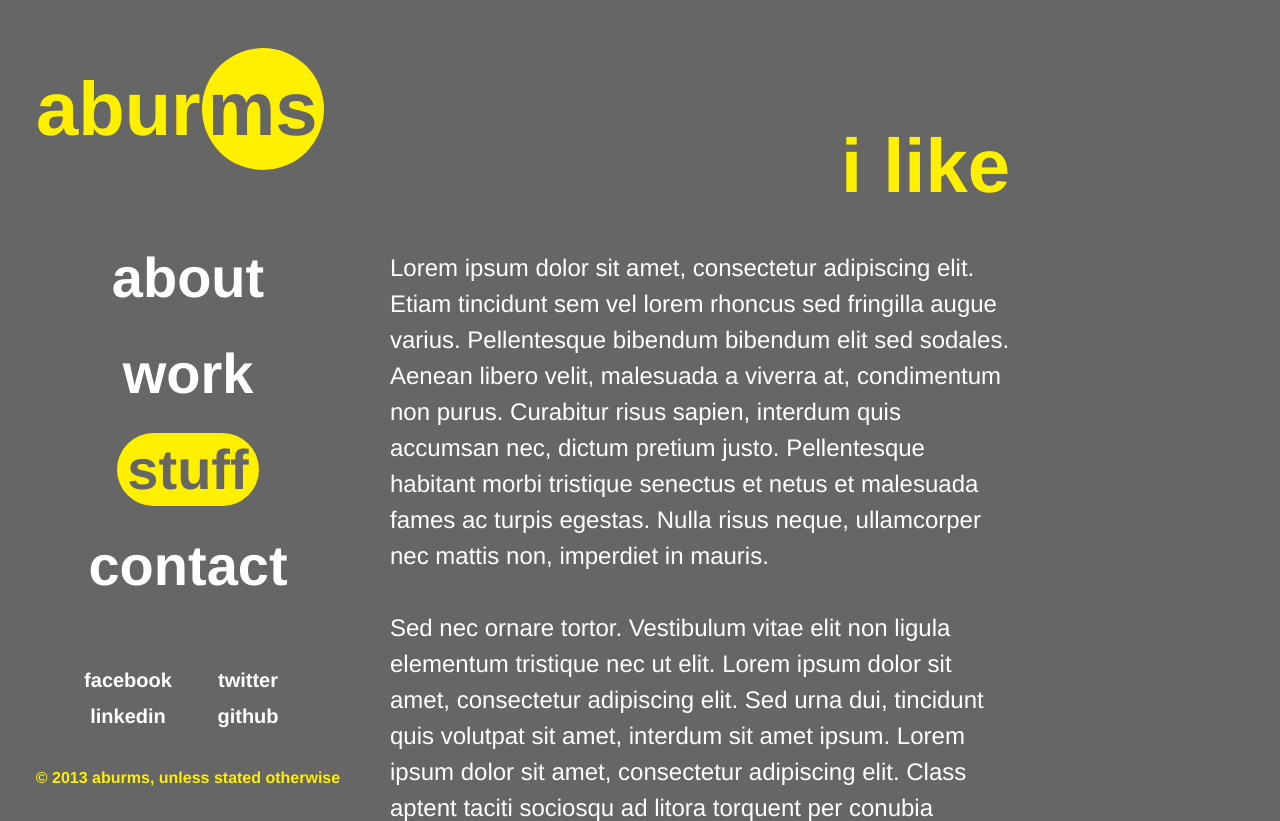
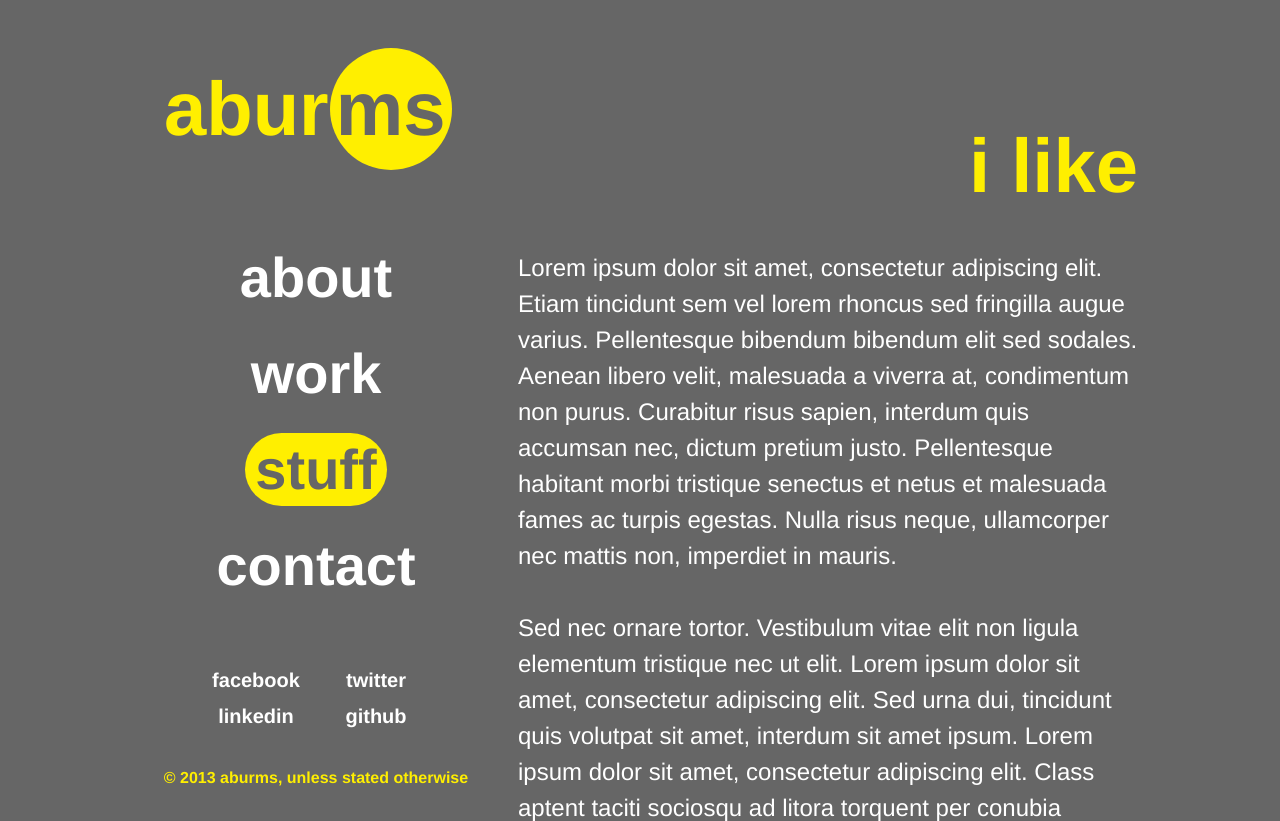
Before and after one commit to ashoaib/aburms-static, a plain HTML site: page index.html in a window 1280 px wide. Shown: the top 821 px of the page. Drawn offline with Linux system fonts and the light colour scheme.

Commit message:
Added Google Analytics code

```diff
--- a/css/main.css
+++ b/css/main.css
@@ -25,6 +25,8 @@ body.error h2 {
 
 #container {
 	width: 1024px;
+	position: relative;
+	margin: 0 auto;
 }
 
 header {
--- a/index.html
+++ b/index.html
@@ -45,5 +45,16 @@ Aenean ultrices enim ac mi elementum sed pretium justo rhoncus. Pellentesque hab
 				</nav>
 			</div>
 		</div>
+		<script type="text/javascript">
+			var _gaq = _gaq || [];
+			_gaq.push(['_setAccount', 'UA-38581013-1']);
+			_gaq.push(['_trackPageview']);
+
+			(function() {
+				var ga = document.createElement('script'); ga.type = 'text/javascript'; ga.async = true;
+				ga.src = ('https:' == document.location.protocol ? 'https://ssl' : 'http://www') + '.google-analytics.com/ga.js';
+				var s = document.getElementsByTagName('script')[0]; s.parentNode.insertBefore(ga, s);
+			})();
+		</script>
 	</body>
 </html>
```
